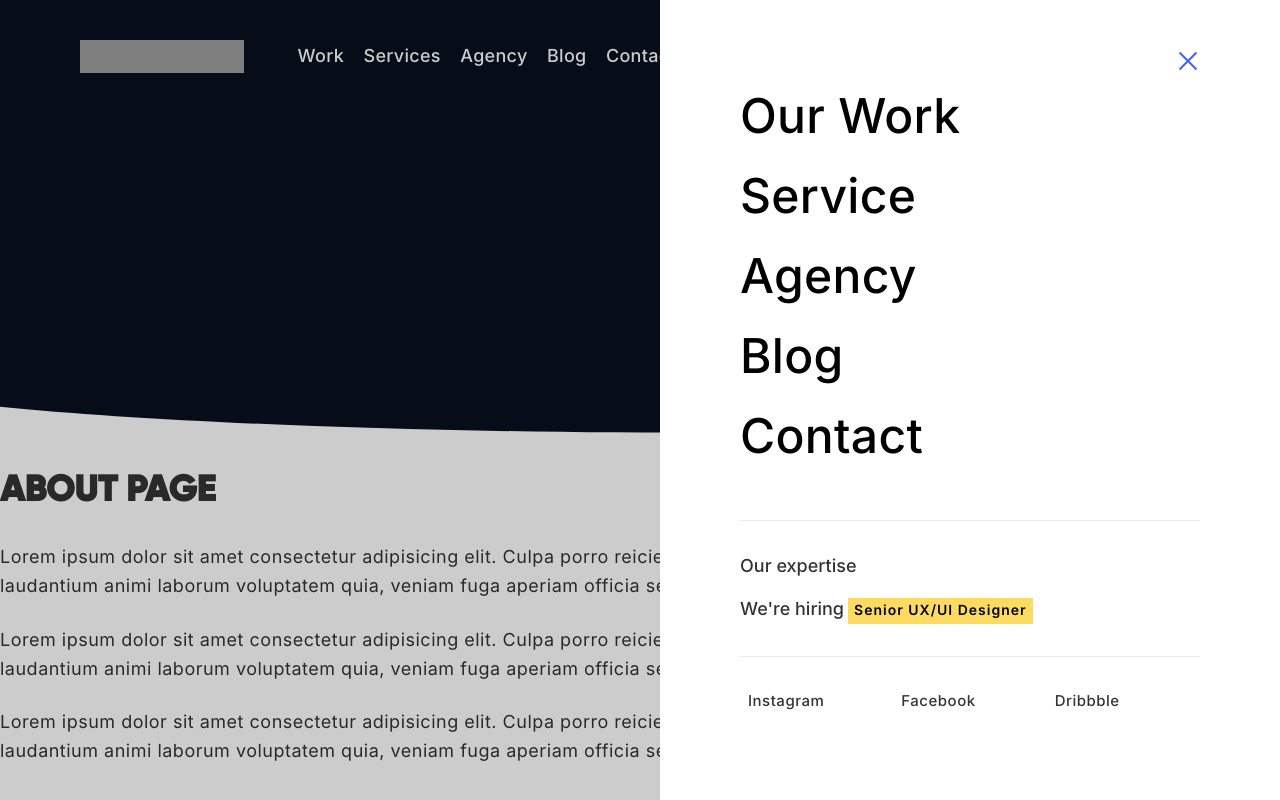
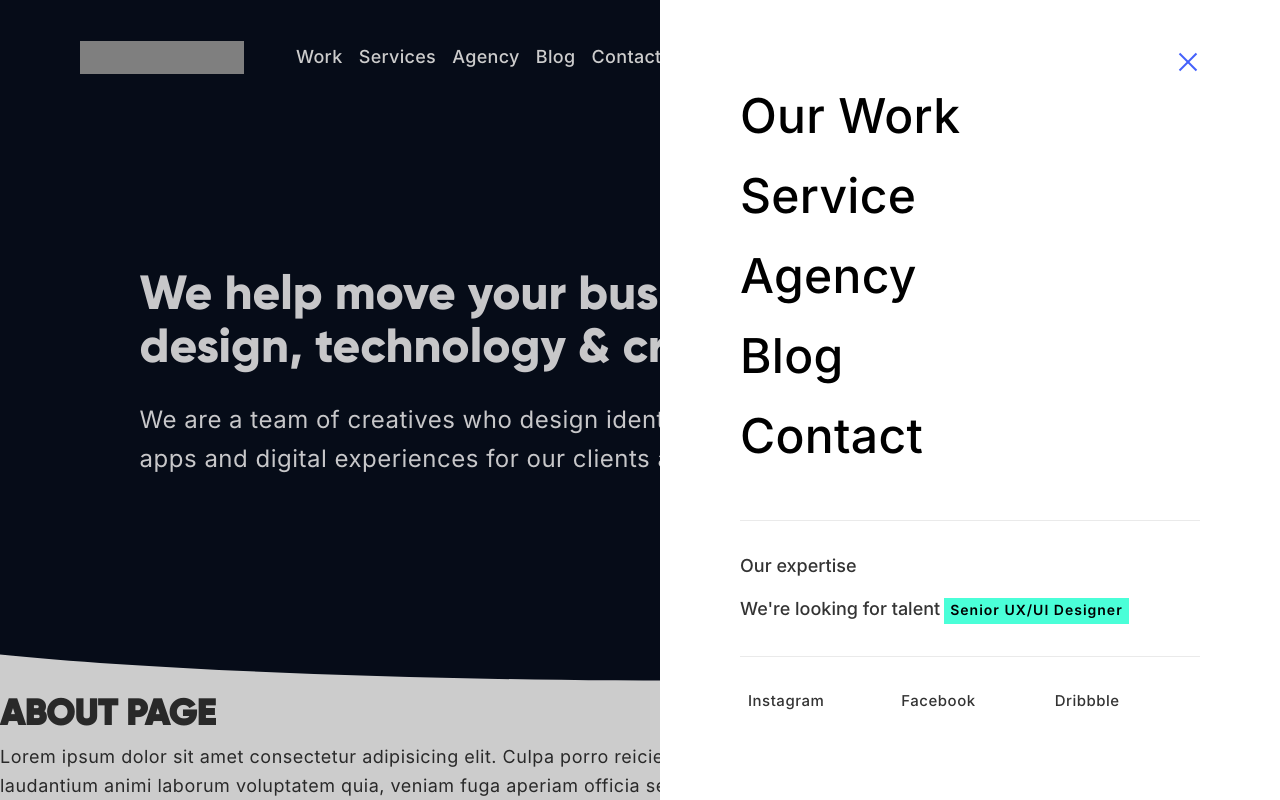
Before and after one commit to pixacodagency/frontend, a Next.js app: page /about in a window 1280 px wide. Both pictures are taken after a click on the button "Menu". Shown: the top 800 px of the page. Built offline with nearby package versions, Linux system fonts and the light colour scheme; grey boxes are pictures that could not be loaded.

Commit message:
Added new pags

```diff
--- a/components/Header.js
+++ b/components/Header.js
@@ -8,6 +8,10 @@ const Header = () => {
         <div className={headerStyles.curve}>
             <Image  src={bannerPic} alt="Banner" height={141} width={1440} />
         </div>
+        <div className={headerStyles.container}>
+          <h1>We help move your business forward with design, technology & creativity.</h1>
+          <p className={headerStyles.subhead}>We are a team of creatives who design identities, custom-built WordPress websites, apps and digital experiences for our clients and their customers. </p>
+        </div>
       </section>
   )
 }
--- a/components/Navbar.js
+++ b/components/Navbar.js
@@ -114,11 +114,12 @@ const Navbar = () => {
                </Link>
               </nav>
               <nav className={navStyles.moreLinks}>
-                <Link  href="https://gum.co/bbxFSd">
-                  <a onClick={()=> setShowSidebar(false)} className={navStyles.navLink} target="_blank">Our expertise</a>
+                <Link  href="/expertise">
+                  <a onClick={()=> setShowSidebar(false)} className={navStyles.navLink}>Our expertise</a>
                 </Link>
-                <Link href="https://www.masterclass.com/">
-                  <a onClick={()=> setShowSidebar(false)} className={navStyles.navLink} target="_blank">We're hiring
+                <Link href="/talent">
+                  <a onClick={()=> setShowSidebar(false)} className={navStyles.navLink}>
+                  We're looking for talent
                   <span className={navStyles.badge}>Senior UX/UI Designer</span>
                   </a>
                 </Link>
--- a/styles/Header.module.css
+++ b/styles/Header.module.css
@@ -31,12 +31,42 @@
     min-width: calc(100vw + 10px);
 }
 
+.container {
+    clear: both;
+    margin: 0 auto;
+    max-width: 86%;
+    padding: 0 50px;
+    position: relative;
+}
+
+.hero h1 {
+    color: var(--milky-way);
+    font-weight: 500;
+    font-size: calc(var(--heading-two)*var(--scale));
+    max-width: 100%;
+    margin-bottom: 1.5rem;
+    line-height: 1.1;
+}
+
+.subhead {
+    color: var(--milky-way);
+    font-size: calc(var(--body-bigger)*var(--scale));
+}
+
 
 /*1100px*/
 
 @media only screen and (max-width: 68.75em) {
     .hero {
         padding: 60px 0 220px;
+    }
+    .container {
+        max-width: 100% !important;
+    }
+    .hero h1 {
+        font-size: calc(52rem/16);
+        max-width: 100%;
+        width: 100%;
     }
 }
 
@@ -47,4 +77,16 @@
     .hero {
         padding: 60px 0 220px;
     }
+    .container {
+        padding: 0 20px;
+    }
 }
+
+
+/*720px*/
+
+@media (min-width: 720px) {
+    .subhead {
+        margin-bottom: 2.5rem;
+    }
+}
--- a/styles/Home.module.css
+++ b/styles/Home.module.css
@@ -8,6 +8,6 @@
 }
 
 .title {
-    color: red;
+    color: #EC4F70;
     text-align: center;
 }
--- a/styles/Layout.module.css
+++ b/styles/Layout.module.css
@@ -1,3 +1,6 @@
 .wrapper {}
 
-.content {}
+.content {
+    overflow: hidden;
+    height: 100%;
+}
--- a/styles/Nav.module.css
+++ b/styles/Nav.module.css
@@ -97,9 +97,9 @@
     -ms-user-select: none;
     user-select: none;
     font-size: calc(1rem*var(--scale-nav-link));
-    padding: 0 .25rem;
-    margin-left: .35rem;
-    margin-right: .35rem;
+    padding: 0.25rem;
+    margin-left: 0.25rem;
+    margin-right: 0.25rem;
     letter-spacing: .01875rem;
     font-weight: 500;
     /* vertical-align: middle; */
@@ -383,7 +383,7 @@ button .hamburgerText {
     padding: .125rem .375rem .1875rem;
     letter-spacing: .0625rem;
     min-height: 26px;
-    background: var(--yellow);
+    background: var(--green);
     color: var(--black);
     margin-left: 0.25rem;
 }
--- a/styles/globals.css
+++ b/styles/globals.css
@@ -1,19 +1,23 @@
 :root {
     --purple: #7c00ff;
     --green: #4AFFD8;
+    --accent: #EC4F70;
     --blue: #4461FB;
     --grey: #eaeaea;
+    --milky-way: #f8f8fb;
     --yellow: #fddb60;
     --white: #ffffff;
     --black: #000;
     --blue-light: #8595e0;
-    --font-family--brand: "Gilroy", sans-serif;
     --body-font: -apple-system, BlinkMacSystemFont, "Segoe UI", Roboto, Helvetica, Arial, sans-serif, "Apple Color Emoji", "Segoe UI Emoji", "Segoe UI Symbol";
     --heading-one: 68px;
     --heading-two: 48px;
     --heading-three: 32px;
     --heading-four: 24px;
     --heading-five: 18px;
+    --body-bigger: 24px;
+    --body-medium: 22px;
+    --body: 18px;
     --scale: 1;
     --scale-nav-link: 1.125;
     --meta: 14px;
@@ -99,6 +103,7 @@ h4,
 h5,
 h6 {
     font-family: "Gilroy", Futura, -apple-system, BlinkMacSystemFont, "Segoe UI", Roboto, Helvetica, Arial, sans-serif, "Apple Color Emoji", "Segoe UI Emoji", "Segoe UI Symbol";
+    margin: 0;
 }
 
 header,
```
Also changed, not shown: pages/_app.js (+5 -5 lines), pages/expertise.js (added, +9 -0 lines), pages/talent.js (added, +10 -0 lines).
